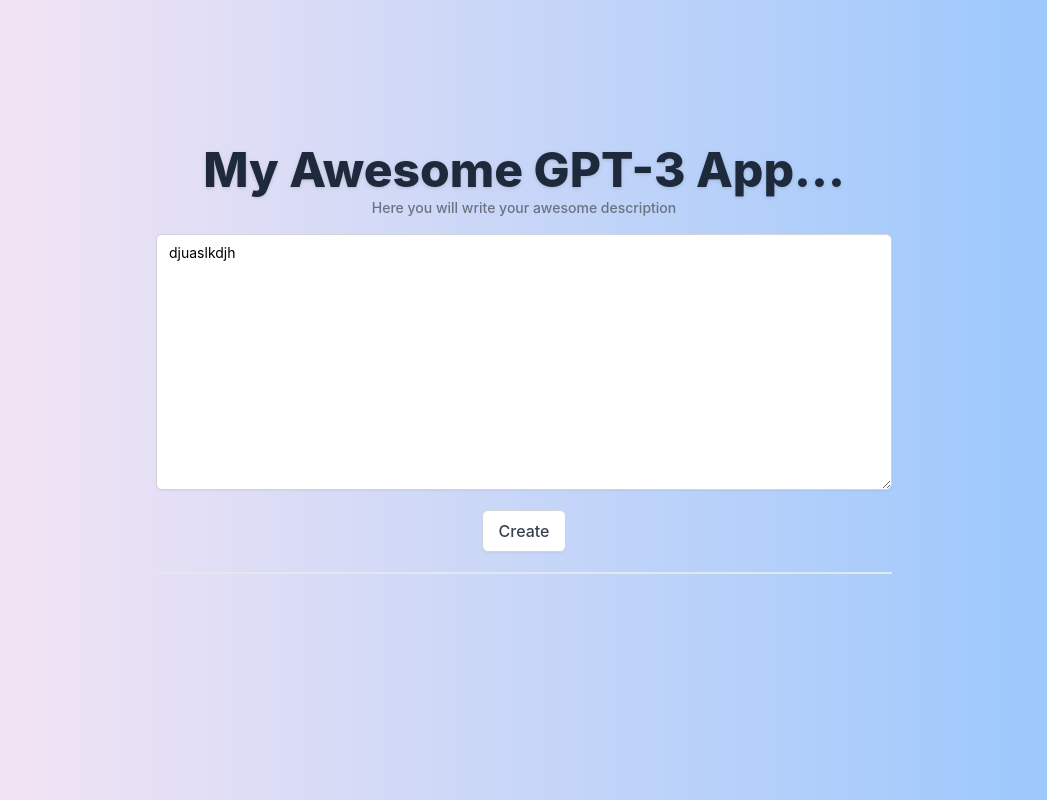
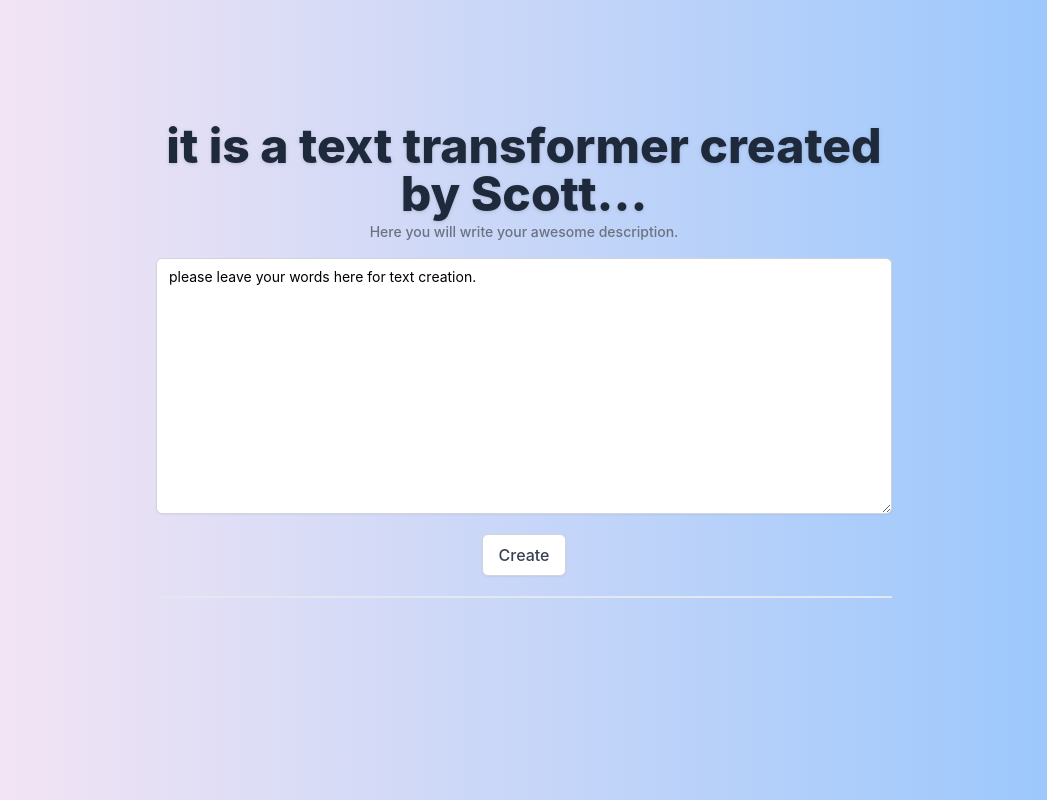
Before and after one commit to smiletoeveryone/text_creation_frontend, a Next.js app: page / in a window 1280 px wide. Shown: the whole page, without its empty margins (116-1163 px from the left). Built offline with nearby package versions, Linux system fonts and the light colour scheme.

Commit message:
first commit

```diff
--- a/pages/index.js
+++ b/pages/index.js
@@ -44,16 +44,16 @@ export default function Home() {
   return (
     <Fragment>
       <Head>
-        <title>it is a text transformer created by Scott </title>
+        <title> My Awesome GPT-3 App </title>
         <link rel="icon" href="/favicon.ico" />
       </Head>
       <div className="bg-gradient-to-r from-pink-100 to-blue-300 min-h-screen px-4 py-16 sm:px-6 sm:py-24 md:grid md:place-items-center lg:px-8">
         <main className="flex flex-col justify-center  max-w-3xl w-full align-center">
           <h1 className="text-4xl text-center font-extrabold text-slate-800 drop-shadow sm:text-5xl mb-1">
-            My Awesome GPT-3 App...
+            it is a text transformer created by Scott...
           </h1>
           <p className="block text-sm text-center font-medium text-gray-500">
-            Here you will write your awesome description
+            Here you will write your awesome description.
           </p>
 
           {/* Card & Input field  */}
@@ -64,7 +64,7 @@ export default function Home() {
               value={query}
               onChange={(event) => setQuery(event.target.value)}
               placeholder="Past your article here...."
-              defaultValue={"djuaslkdjh"}
+              defaultValue={"please leave your words here for text creation."}
             />
 
             {/* Button to that calls API */}
```
